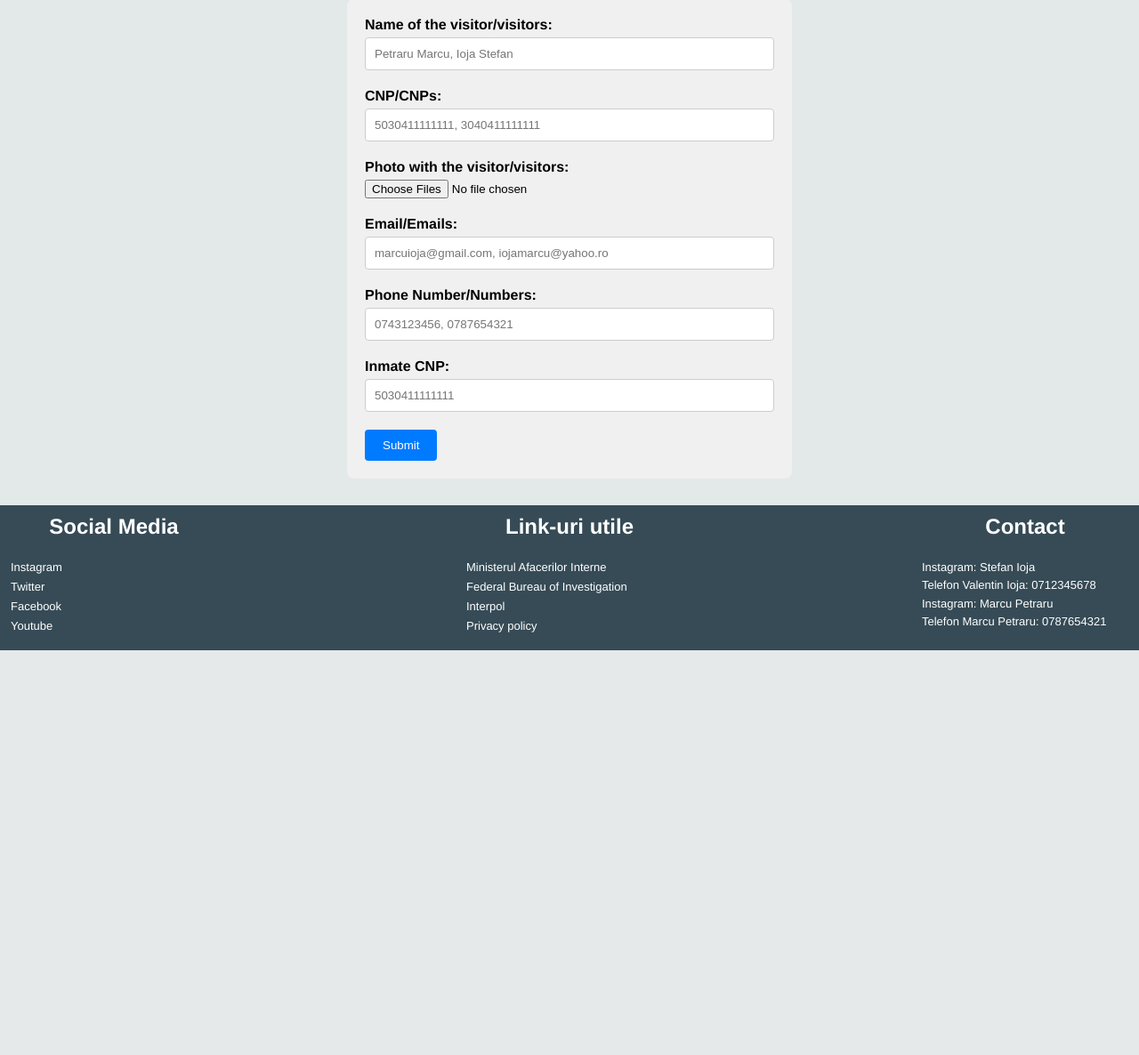
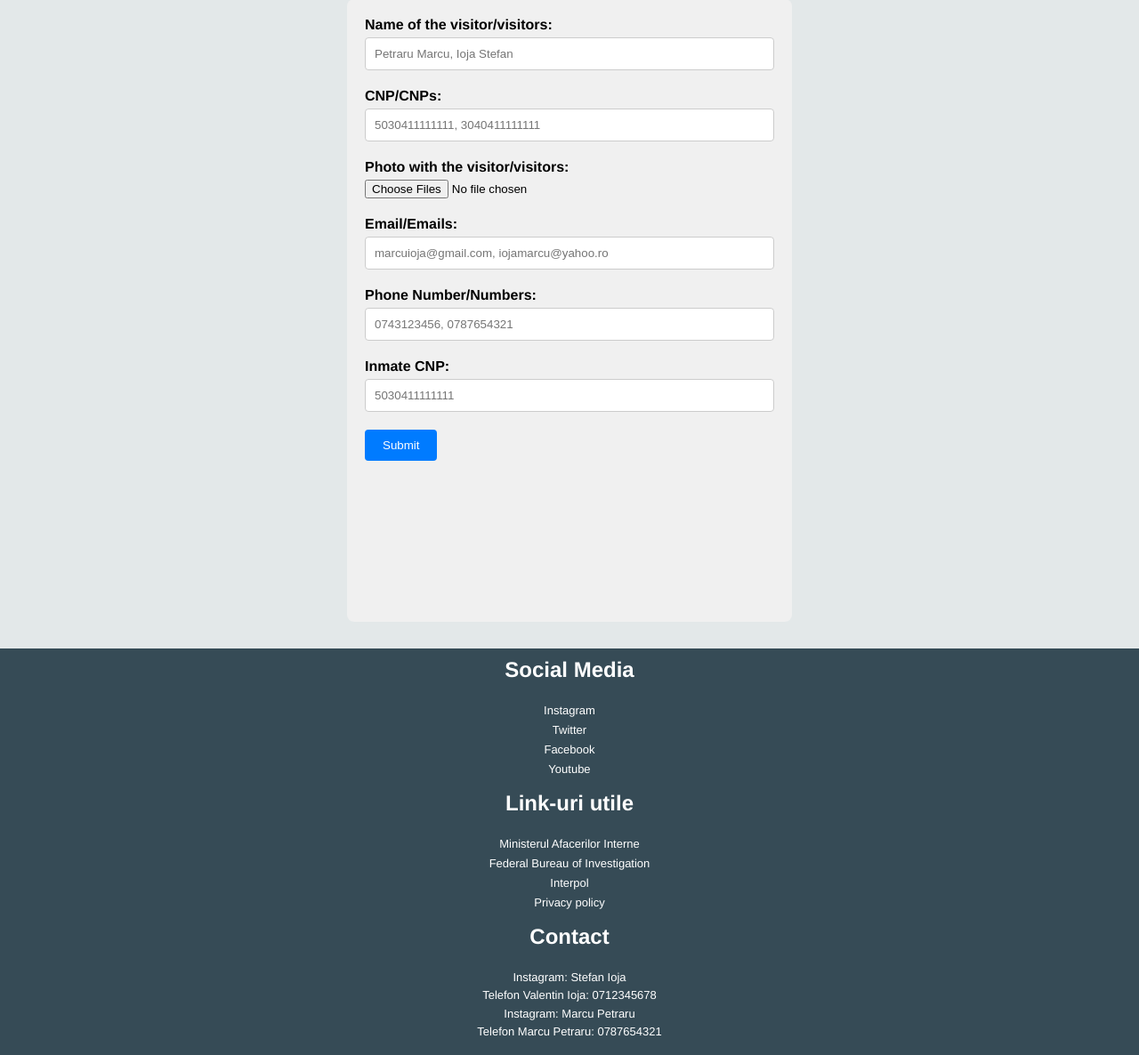
Before and after one commit to Marcu123/DeAD, a PHP site: page /src/pages/request.html in a window 1280 px wide. Shown: the part 231-1417 px from the top of the page at 89% size. Before the commit the page ends 962 px from the top, so only its background shows below. Run offline with PHP 8.4, Linux system fonts and the light colour scheme.

Commit message:
responsive update

```diff
--- a/src/styles/request.css
+++ b/src/styles/request.css
@@ -179,6 +179,83 @@
     text-decoration: none;
   }
 }
+@media (min-width: 912px) and (max-width: 1368px) {
+  .footer {
+    display: flex;
+    flex-direction: column;
+    justify-content: center;
+    align-items: center;
+    list-style: none;
+    text-decoration: none;
+  }
+  .footer-list {
+    display: flex;
+    flex-direction: column;
+    justify-content: center;
+    align-items: center;
+    list-style: none;
+    text-decoration: none;
+  }
+}
+@media (min-width: 800px) and (max-width: 1400px) {
+  .footer {
+    display: flex;
+    flex-direction: column;
+    justify-content: center;
+    align-items: center;
+    list-style: none;
+    text-decoration: none;
+  }
+  .footer-list {
+    display: flex;
+    flex-direction: column;
+    justify-content: center;
+    align-items: center;
+    list-style: none;
+    text-decoration: none;
+  }
+  .request-form {
+    width: 500px;
+    height: 700px;
+    margin: 0 auto;
+    padding: 20px;
+    background-color: #f0f0f0;
+    border-radius: 8px;
+    margin-bottom: 30px;
+  }
+  .request-form {
+    width: 500px;
+    margin: 0 auto;
+    padding: 20px;
+    background-color: #f0f0f0;
+    border-radius: 8px;
+    margin-bottom: 30px;
+  }
+  label {
+    display: block;
+    margin-bottom: 5px;
+    font-weight: bold;
+  }
+  #name,
+  #email,
+  #phone-number,
+  #cnp,
+  #prisoner-cnp {
+    width: 100%;
+    padding: 35px;
+    margin-bottom: 20px;
+    border: 1px solid #ccc;
+    border-radius: 4px;
+  }
+  #button {
+    padding: 35px 45px;
+    background-color: #007bff;
+    color: white;
+    border: none;
+    border-radius: 4px;
+    cursor: pointer;
+  }
+}
 .header {
   display: flex;
   justify-content: center;
--- a/src/styles/request.scss
+++ b/src/styles/request.scss
@@ -169,6 +169,92 @@
     }
 }
 
+@media (min-width: 912px) and (max-width: 1368px) {
+    .footer {
+        display: flex;
+        flex-direction: column;
+        justify-content: center;
+        align-items: center;
+        list-style: none;
+        text-decoration: none;
+    }
+
+    .footer-list {
+        display: flex;
+        flex-direction: column;
+        justify-content: center;
+        align-items: center;
+        list-style: none;
+        text-decoration: none;
+    }
+}
+
+@media (min-width: 800px) and (max-width: 1400px) {
+    .footer {
+        display: flex;
+        flex-direction: column;
+        justify-content: center;
+        align-items: center;
+        list-style: none;
+        text-decoration: none;
+    }
+
+    .footer-list {
+        display: flex;
+        flex-direction: column;
+        justify-content: center;
+        align-items: center;
+        list-style: none;
+        text-decoration: none;
+    }
+
+    .request-form {
+        width: 500px;
+        height: 700px;
+        margin: 0 auto;
+        padding: 20px;
+        background-color: #f0f0f0;
+        border-radius: 8px;
+        margin-bottom: 30px;
+    }
+
+    .request-form {
+        width: 500px;
+        margin: 0 auto;
+        padding: 20px;
+        background-color: #f0f0f0;
+        border-radius: 8px;
+        margin-bottom: 30px;
+    }
+
+    label {
+        display: block;
+        margin-bottom: 5px;
+        font-weight: bold;
+    }
+
+    #name,
+    #email,
+    #phone-number,
+    #cnp,
+    #prisoner-cnp {
+        width: 100%;
+        padding: 35px;
+        margin-bottom: 20px;
+        border: 1px solid #ccc;
+        border-radius: 4px;
+    }
+
+    #button {
+        padding: 35px 45px;
+        background-color: #007bff;
+        color: white;
+        border: none;
+        border-radius: 4px;
+        cursor: pointer;
+    }
+}
+
 .header {
     display: flex;
     justify-content: center;
```
Also changed, not shown: 1 other file.
